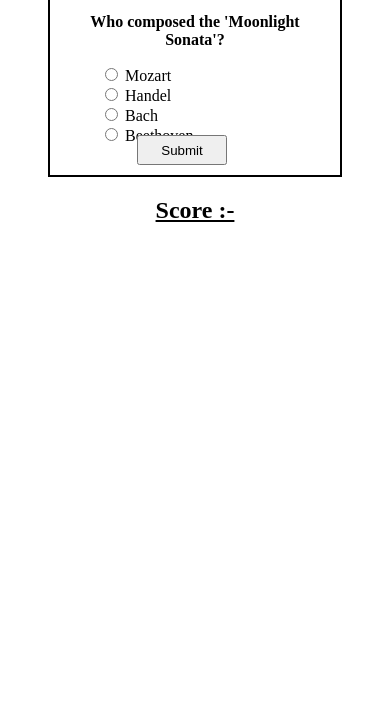
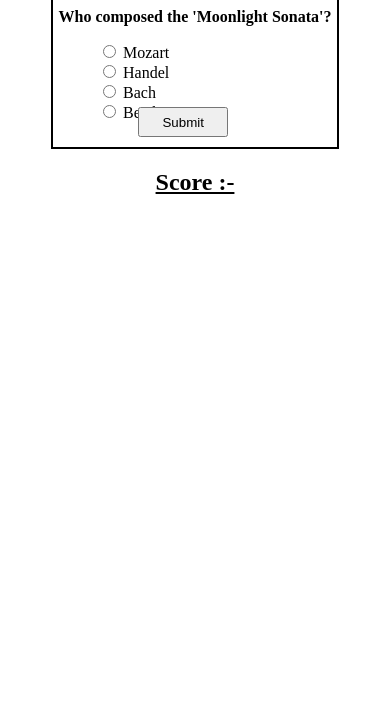
Before and after one commit to Mehulposh/quiz, a plain HTML site: page index.html in a window 390 px wide. Shown: the part 133-844 px from the top of the page. Drawn offline with Linux system fonts and the light colour scheme.

Commit message:
changed MEDIA QUERY

```diff
--- a/style.css
+++ b/style.css
@@ -42,9 +42,10 @@ ul{
     text-decoration: underline;
 }
 
-@media(min-width=600px){
-    .container{
-        height: fit-content;
-        max-height: 350px;
+@media (max-width: 480px) {
+    .container {
+        max-height: none; /* Allow height to expand fully on smaller screens */
+        width: 100%; /* Adjust the width to fit the screen */
+        padding: 5px; /* Reduce padding for smaller screens */
     }
 }
```
